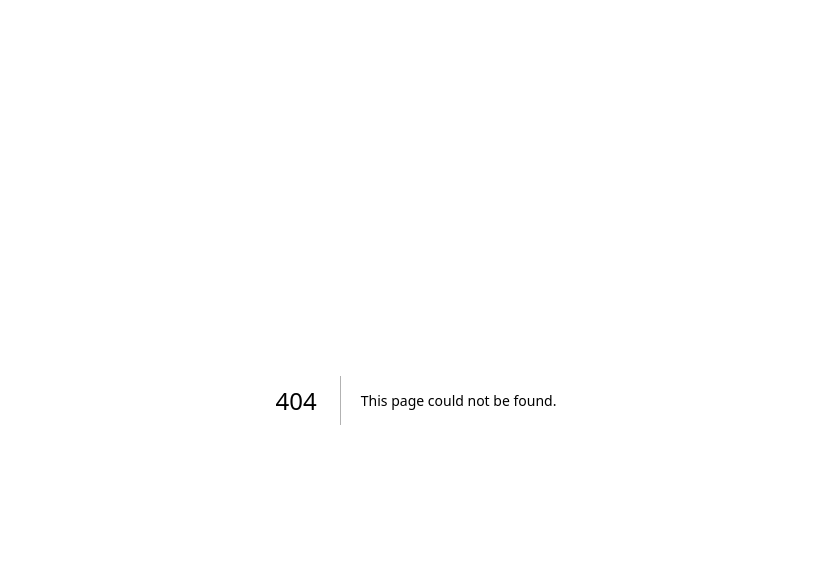
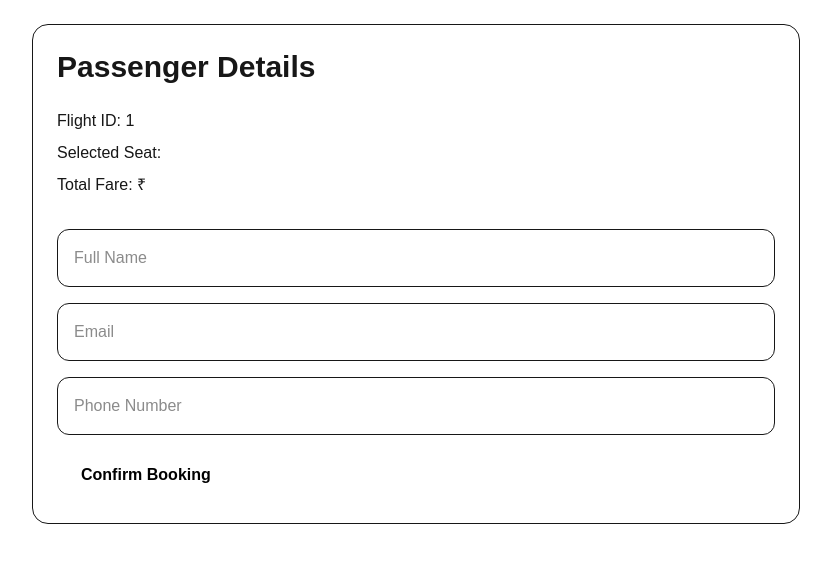
Before and after one commit to Its-Skb/flight-management-system, a Next.js app: page /passenger/1 in a window 1280 px wide. Before the commit this address had no page. Shown: the top 562 px of the page, without its empty margins (224-1055 px from the left). Built offline with nearby package versions, Linux system fonts and the light colour scheme.

Commit message:
Add passenger details flow with dynamic booking summary

```diff
--- a/app/booking/[flightId]/page.tsx
+++ b/app/booking/[flightId]/page.tsx
@@ -94,6 +94,7 @@ export default async function BookingPage({
             <SeatSelector
               seats={seats}
               basePrice={flight.base_price}
+              flightId={flight.id}
             />
           </div>
         </div>
--- /dev/null
+++ b/app/passenger/[flightId]/page.tsx
@@ -0,0 +1,70 @@
+interface PassengerPageProps {
+  params: Promise<{
+    flightId: string;
+  }>;
+
+  searchParams: Promise<{
+    seat?: string;
+    total?: string;
+  }>;
+}
+
+export default async function PassengerPage({
+  params,
+  searchParams,
+}: PassengerPageProps) {
+  const { flightId } = await params;
+
+  const query = await searchParams;
+
+  return (
+    <main className="min-h-screen p-6">
+      <div className="mx-auto max-w-3xl rounded-2xl border p-6">
+        <h1 className="text-3xl font-bold">
+          Passenger Details
+        </h1>
+
+        <div className="mt-6 space-y-2">
+          <p>
+            Flight ID: {flightId}
+          </p>
+
+          <p>
+            Selected Seat: {query.seat}
+          </p>
+
+          <p>
+            Total Fare: ₹{query.total}
+          </p>
+        </div>
+
+        <form className="mt-8 space-y-4">
+          <input
+            type="text"
+            placeholder="Full Name"
+            className="w-full rounded-xl border bg-transparent p-4"
+          />
+
+          <input
+            type="email"
+            placeholder="Email"
+            className="w-full rounded-xl border bg-transparent p-4"
+          />
+
+          <input
+            type="tel"
+            placeholder="Phone Number"
+            className="w-full rounded-xl border bg-transparent p-4"
+          />
+
+          <button
+            type="submit"
+            className="rounded-xl bg-white px-6 py-3 font-semibold text-black"
+          >
+            Confirm Booking
+          </button>
+        </form>
+      </div>
+    </main>
+  );
+}
--- a/components/booking/seat-selector.tsx
+++ b/components/booking/seat-selector.tsx
@@ -1,5 +1,6 @@
 "use client";
 
+import Link from "next/link";
 import { useMemo, useState } from "react";
 
 interface Seat {
@@ -13,11 +14,13 @@ interface Seat {
 interface SeatSelectorProps {
   seats: Seat[];
   basePrice: number;
+  flightId: string;
 }
 
 export default function SeatSelector({
   seats,
   basePrice,
+  flightId,
 }: SeatSelectorProps) {
   const [selectedSeat, setSelectedSeat] =
     useState<Seat | null>(null);
@@ -135,16 +138,21 @@ export default function SeatSelector({
           </p>
         </div>
 
-        <button
-          disabled={!selectedSeat}
-          className={`mt-6 rounded-xl px-6 py-3 font-semibold transition ${
-            selectedSeat
-              ? "bg-white text-black hover:opacity-90"
-              : "cursor-not-allowed border opacity-40"
-          }`}
-        >
-          Continue Passenger Details
-        </button>
+        {selectedSeat ? (
+          <Link
+            href={`/passenger/${flightId}?seat=${selectedSeat.seat_number}&total=${totalPrice}`}
+            className="mt-6 inline-flex rounded-xl bg-white px-6 py-3 font-semibold text-black transition hover:opacity-90"
+          >
+            Continue Passenger Details
+          </Link>
+        ) : (
+          <button
+            disabled
+            className="mt-6 cursor-not-allowed rounded-xl border px-6 py-3 font-semibold opacity-40"
+          >
+            Continue Passenger Details
+          </button>
+        )}
       </div>
     </div>
   );
```
